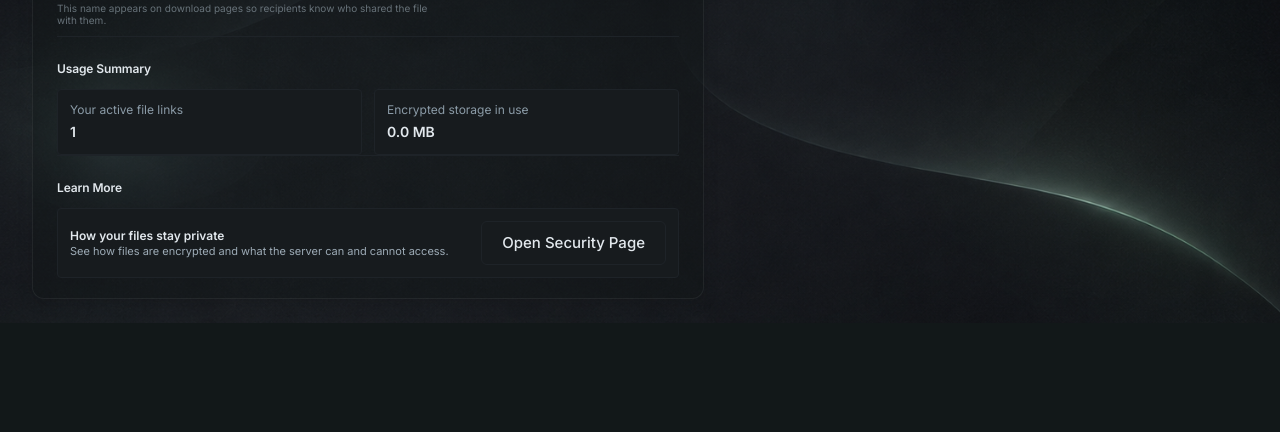
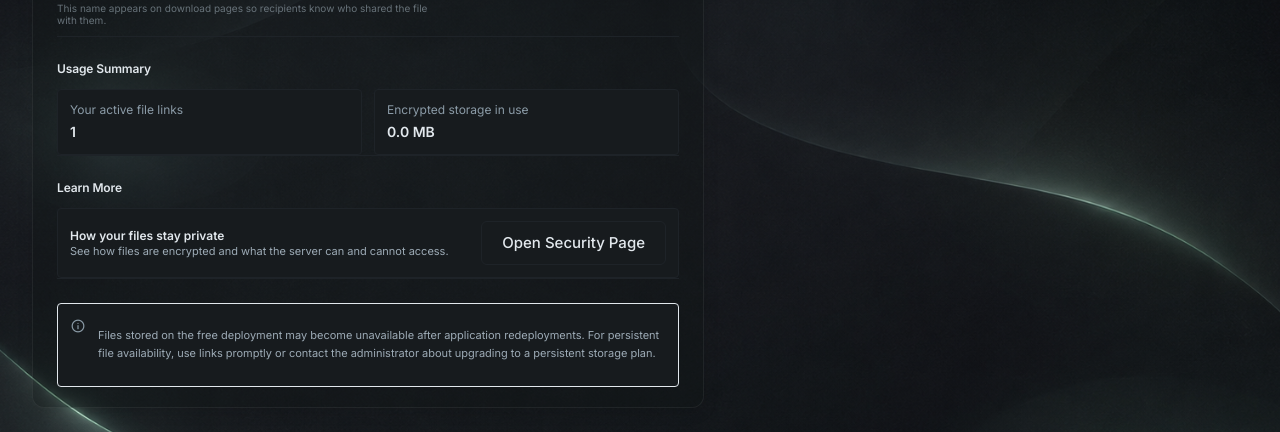
Before and after one commit to Tejas-Acharya-C/Obsidian-Secure, a Flask app: page /settings in a window 1280 px wide. Shown: the part 870-1302 px from the top of the page. Before the commit the page ends 1182 px from the top, so only its background shows below. Run offline with Flask 3, Linux system fonts and the light colour scheme; a user stored in the database is signed in; tables that the repository leaves empty hold one stand-in row (values such as "Sample post").

Commit message:
Fix share URL generation: replace hardcoded RENDER_DOMAIN with PUBLIC_BASE_URL env var; add missing-file UX; add free-tier storage notice

```diff
--- a/app.py
+++ b/app.py
@@ -89,8 +89,12 @@ try:
         SESSION_COOKIE_SECURE=True if os.environ.get('RENDER') else False
     )
 
-    # Render Global URL
-    RENDER_DOMAIN = "obsidian-secure.onrender.com"
+    # Public base URL — set this in the Render environment to match the actual
+    # service URL (e.g. https://obsidian-secure-ootw.onrender.com).
+    # Falls back to deriving the base URL from the incoming request at link
+    # generation time, which is correct for local development.
+    PUBLIC_BASE_URL = os.environ.get('PUBLIC_BASE_URL', '').rstrip('/')
+
     heavy_task_semaphore = threading.Semaphore(3)
 
     # Initial Setup Logic
@@ -652,7 +656,7 @@ def create_cipher():
     content = html_lib.escape(content)
     public_id = secrets.token_urlsafe(16)
 
-    base_url = f"https://{RENDER_DOMAIN}" if os.environ.get('RENDER') else f"{request.scheme}://{request.host}"
+    base_url = PUBLIC_BASE_URL if PUBLIC_BASE_URL else f"{request.scheme}://{request.host}"
     decrypt_url = f"{base_url}/decrypt/{public_id}"
 
     # Capture current user's alias snapshot
@@ -787,6 +791,13 @@ def get_file(filename):
     if share.expiry_time and datetime.utcnow() > share.expiry_time:
         return "File expired", 410
 
+    # Guard against missing physical file (ephemeral storage reset on Render free tier
+    # or any other condition where the DB record outlives the file on disk).
+    file_path = os.path.join(app.config['UPLOAD_FOLDER'], filename)
+    if not os.path.exists(file_path):
+        app.logger.warning(f"[get_file] Physical file missing for share id={share.id} filename={filename}")
+        return "File is no longer available", 410
+
     # LOG ASYNC METRICS
     metrics_batcher.log_download(share.id, filename)
 
@@ -821,7 +832,7 @@ def landing_page(filename):
     # Verify share exists and enforce expiry at access time
     share = Share.query.filter_by(filename=filename).first()
     if not share or (share.expiry_time and datetime.utcnow() > share.expiry_time):
-        return render_template('landing.html', filename=filename, display_name=filename, alias=None, expired=True)
+        return render_template('landing.html', filename=filename, display_name=filename, alias=None, expired=True, file_unavailable=False)
 
     is_ghost = False
     alias = 'OBSIDIAN_NODE'
@@ -836,10 +847,18 @@ def landing_page(filename):
         pass
 
     file_path = os.path.join(app.config['UPLOAD_FOLDER'], filename)
-    file_size = os.path.getsize(file_path) if os.path.exists(file_path) else 0
+    file_exists = os.path.exists(file_path)
+    file_size = os.path.getsize(file_path) if file_exists else 0
+
+    # File record is valid and not expired, but the physical file is missing.
+    # This happens on Render free tier when storage is reset after a redeploy
+    # or after the service wakes from sleep. Show a clear, professional message.
+    file_unavailable = not file_exists
 
     display_name = f"ENCRYPTED_PAYLOAD.bin" if is_ghost else share.original_name
-    return render_template('landing.html', filename=filename, display_name=display_name, alias=alias, expired=False, file_size=file_size, expiry_time=share.expiry_time)
+    return render_template('landing.html', filename=filename, display_name=display_name,
+                           alias=alias, expired=False, file_size=file_size,
+                           expiry_time=share.expiry_time, file_unavailable=file_unavailable)
 
 @app.route('/upload/stream', methods=['POST'])
 @login_required
@@ -893,7 +912,7 @@ def upload_file_stream():
         expiry_delta = timedelta(hours=1) if is_auto_revoke else timedelta(days=7)
         expiry_time = upload_time + expiry_delta
 
-        base_url = f"https://{RENDER_DOMAIN}" if os.environ.get('RENDER') else f"{request.scheme}://{request.host}"
+        base_url = PUBLIC_BASE_URL if PUBLIC_BASE_URL else f"{request.scheme}://{request.host}"
         share_url = f"{base_url}/download/{filename}"
 
         new_share = Share(
--- a/render.yaml
+++ b/render.yaml
@@ -15,6 +15,8 @@ services:
         value: "1"
       - key: PERSISTENT_DISK_PATH
         value: /var/lib/obsidian/data
+      - key: PUBLIC_BASE_URL
+        value: https://obsidian-secure-ootw.onrender.com
     disk:
       name: obsidian-data
       mountPath: /var/lib/obsidian/data
--- a/templates/dashboard.html
+++ b/templates/dashboard.html
@@ -419,6 +419,15 @@
                         <a href="/security" class="btn-secondary py-2 px-4 text-xs sm:w-auto">Open Security Page</a>
                     </div>
                 </div>
+
+                <div class="pt-6 border-t border-archival-border">
+                    <div class="flex items-start gap-3 p-3 bg-archival-soft border border-archival-border/60 rounded">
+                        <span class="material-symbols-outlined text-[16px] text-ink-muted shrink-0 mt-0.5" aria-hidden="true">info</span>
+                        <p class="text-[11px] text-ink-secondary leading-relaxed">
+                            Files stored on the free deployment may become unavailable after application redeployments. For persistent file availability, use links promptly or contact the administrator about upgrading to a persistent storage plan.
+                        </p>
+                    </div>
+                </div>
             </div>
         </div>
     </div>
```
Also changed, not shown: templates/landing.html (+8 -0 lines).
